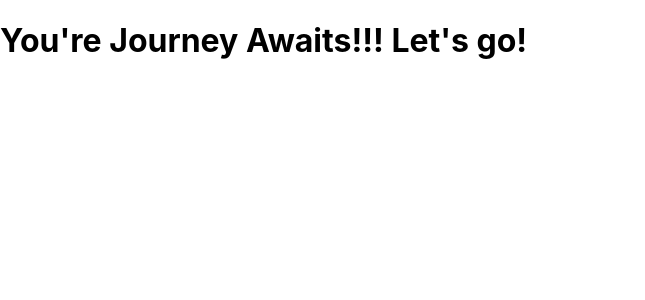
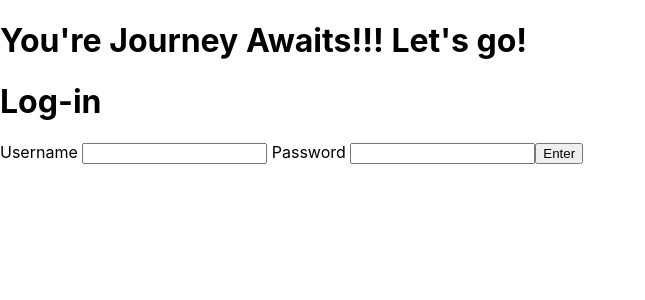
Before and after one commit to phsiao91/project-phase-2-react, a React (Create React App) app: page / in a window 1280 px wide. Shown: the top 300 px of the page, without its empty margins (0-645 px from the left). Built offline with nearby package versions, Linux system fonts and the light colour scheme.

Commit message:
Log-In Form

```diff
--- a/src/components/Reviews.js
+++ b/src/components/Reviews.js
@@ -1,22 +1,39 @@
-import React from 'react'
+import React, { useState } from 'react'
 
 
 
 function Reviews(props) {
 
+    const [username, setUsername] = useState(" ")
+    console.log("useState Username is: ", username)
 
-    // const handleSubmit = () => {
-    //     props.addReview
-    // }
+
+     const handleSubmit = (e) => {
+         e.preventDefault()
+        //props.addReview
+     }
 
 
 
 
     return(
         <>
-        <form
-        // onSubmit={handleSubmit}
-        >
+        <form onSubmit={handleSubmit} >
+            {/* onSubmit={handleSubmit} */}
+            <h1>Log-in </h1>
+            <label htmlFor="username"> Username </label>
+            <input type="text"
+            id="username"
+            value={username}
+            onChange ={ e => {
+            setUsername(e.target.value)
+            //console.log("Username after Submit, " , username)
+            }}/>
+
+            <label htmlFor="password"> Password </label>
+            <input type="text" id="password" />
+
+            <input type="submit" value="Enter" />
 
         </form>
         </>
```
